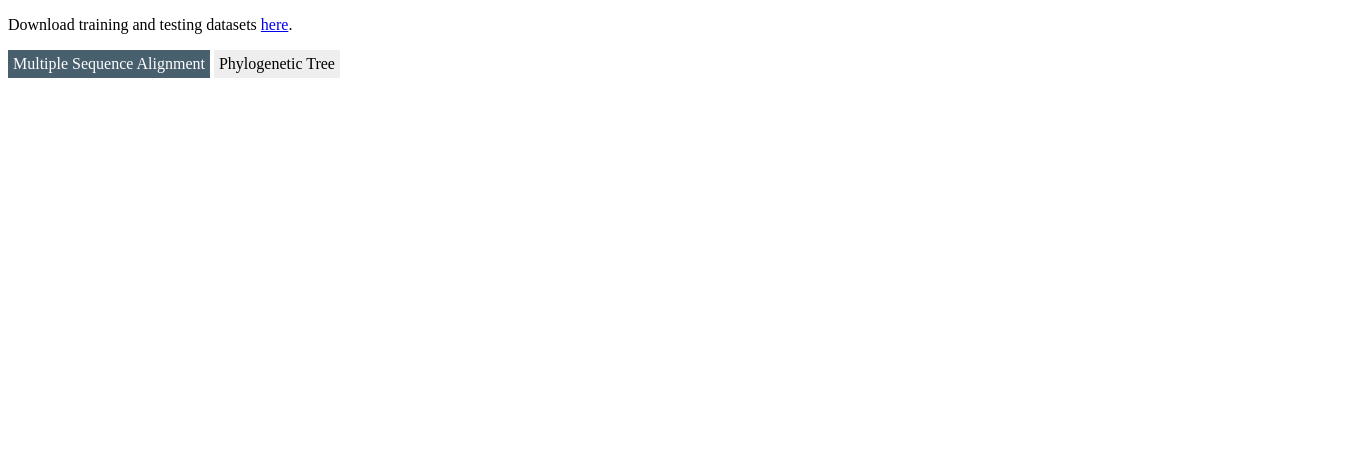
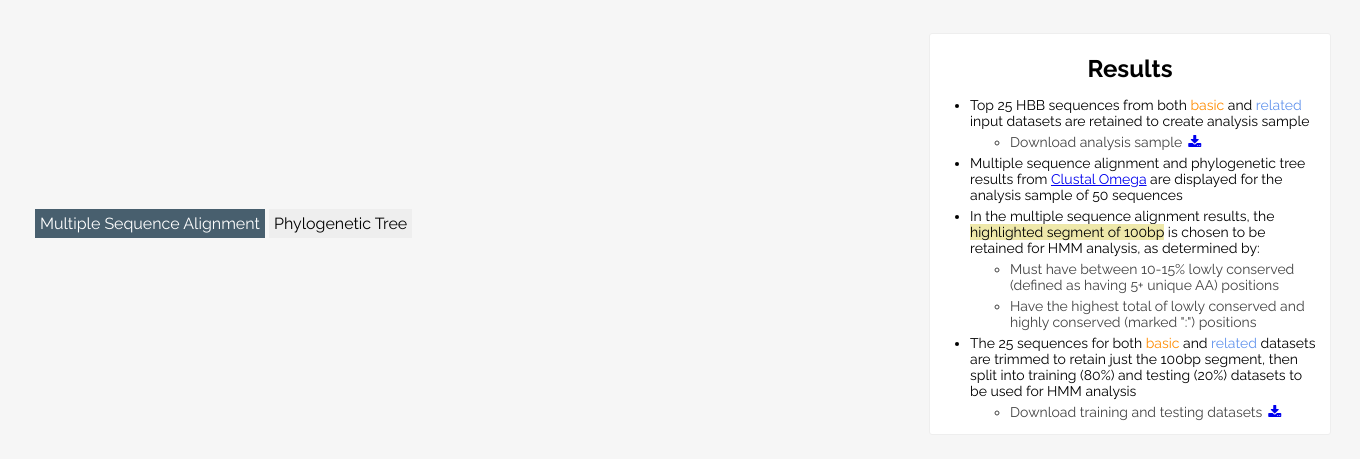
Before and after one commit to cyouh95/project_cs123b, a Flask app: page /results in a window 1360 px wide. Shown: the top 459 px of the page. Run offline with Flask 2, Linux system fonts and the light colour scheme; some libraries are stand-ins or nearby versions.

Commit message:
add info

```diff
--- a/app.py
+++ b/app.py
@@ -53,5 +53,10 @@
     return send_file(data, mimetype='application/zip', as_attachment=True, attachment_filename='output.zip')
 
 
+@app.route('/favicon.ico')
+def send_favicon():
+    return send_file('favicon.ico')
+
+
 if __name__ == '__main__':
     app.run(debug=True)
--- a/static/css/style.css
+++ b/static/css/style.css
@@ -1,4 +1,99 @@
-/* Tabs */
+@import url('https://fonts.googleapis.com/css?family=Raleway:400,700');
+
+body {
+  font-family: Raleway, sans-serif;
+  background-color: #f6f6f6;
+}
+
+#main {
+  width: 600px;
+  height: 550px;
+  margin: 50px auto 0;
+  padding: 10px;
+  font-size: 14px;
+  text-align: center;
+}
+
+hr {
+  border-color: aliceblue;
+}
+
+h2, h3 {
+  margin-bottom: 0;
+}
+
+ol, ul {
+  text-align: left;
+}
+
+ol li, ul li {
+  margin: 5px 0;
+}
+
+ul ul li {
+    color: #444;
+}
+
+#main ol {
+  margin: 20px 30px;
+}
+
+#info ul {
+  font-size: 14px;
+  padding-right: 10px;
+}
+
+#submit {
+    margin-top: 15px;
+}
+
+.content {
+  border: 1px solid #eee;
+  background-color: #fff;
+  border-radius: 3px;
+}
+
+.box {
+  border: gray 1px solid;
+  width: 80%;
+  margin: 10px auto;
+  overflow: auto;
+  display: flex;
+  align-items: center;
+}
+
+.box input {
+  margin-left: 20px;
+}
+
+.left {
+  width: 40%;
+  float: left;
+  border-right: gray 1px solid;
+}
+
+.left, .highlight {
+  background-color: aliceblue;
+}
+
+.footnote {
+  font-size: 12px;
+  font-style: italic;
+}
+
+.error {
+  color: red;
+}
+
+.hidden {
+  display: none;
+}
+
+/* Results */
+
+#tabs {
+  text-align: left;
+}
 
 .button {
   display: inline-block;
@@ -24,10 +119,29 @@
   display: block;
 }
 
-/* MSA Table */
+.wrapper {
+  width: 1350px;
+  margin: 0 auto;
+  text-align: center;
+}
+
+#results {
+  width: 850px;
+}
+
+#info {
+  width: 400px;
+}
+
+#results, #info {
+  display: inline-block;
+  vertical-align: middle;
+  margin: 25px 20px 0;
+}
+
+/* MSA */
 
 .scroll-wrapper {
-  max-width: 70%;
   max-height: 80vh;
   overflow: scroll;
   position: relative;
@@ -35,9 +149,10 @@
 }
 
 #msa table {
-  font-size: 10px;
+  font-size: 12px;
   text-align: center;
   border-spacing: 0;
+  font-family: "Courier New", serif;
 }
 
 #msa table td {
@@ -52,6 +167,8 @@
   text-align: left;
   padding-right: 5px;
   z-index: 1;
+  font-family: Raleway, sans-serif;
+  white-space: nowrap;
 }
 
 #msa table tr td:nth-child(2) {
@@ -70,7 +187,7 @@
 
 #msa table tr:nth-last-child(2) td {
   position: sticky;
-  bottom: 13px;
+  bottom: 14px;
   border-top: 1px solid #444;
   background-color: white;
 }
@@ -87,21 +204,7 @@
 }
 
 svg text {
-  font-size: 14px;
-}
-
-.axis text {
-  font-size: 10px
-}
-
-.axis path {
-  opacity: 0;
-}
-
-circle {
-  fill: white;
-  stroke: #485F6E;
-  stroke-width: 2;
+  font-size: 11px;
 }
 
 /* Colors */
--- a/static/js/script.js
+++ b/static/js/script.js
@@ -57,7 +57,7 @@
 
         // Create tree
         var width = 800;
-        var height = 2000;
+        var height = 1000;
 
         var svg = d3.select('#phylotree .scroll-wrapper')
             .append('svg')
@@ -97,14 +97,10 @@
                 return 'translate(' + d.y + ',' + d.x + ')'
             }).filter(function(d) { return d.data.name.indexOf('|') === -1; });
 
-        // Add circles
-        g.append('circle')
-            .attr('r', 7);
-
         // Add text
         g.append('text')
             .attr('dy', '0.37em')
-            .attr('x', 10)
+            .attr('x', 3)
             .text(function(d) { return d.data.name; })
             .attr('class', function(d) { return basicNames.indexOf(d.data.name) !== -1 ? 'basic' : 'related'; });
     }
--- /dev/null
+++ b/templates/base.j2
@@ -0,0 +1,16 @@
+<!doctype html>
+<html>
+
+<head>
+    <title>HBB Gene Analysis</title>
+    <script type="text/javascript" src="https://ajax.googleapis.com/ajax/libs/jquery/1.10.2/jquery.min.js"></script>
+    {% block scripts %}{% endblock %}
+    <link rel="stylesheet" href="https://cdnjs.cloudflare.com/ajax/libs/font-awesome/4.7.0/css/font-awesome.min.css">
+    <link rel="stylesheet" type="text/css" href="/static/css/style.css" />
+</head>
+
+<body>
+    {% block body %}{% endblock %}
+</body>
+
+</html>
--- a/templates/results.j2
+++ b/templates/results.j2
@@ -1,20 +1,15 @@
-<!doctype html>
-<html>
+{% extends "base.j2" %}
 
-<head>
-    <title>HBB Gene Analysis</title>
-    <script type="text/javascript" src="https://ajax.googleapis.com/ajax/libs/jquery/1.10.2/jquery.min.js"></script>
+{% block scripts %}
     <script src="https://cdnjs.cloudflare.com/ajax/libs/PapaParse/4.1.2/papaparse.js"></script>
     <script src="https://d3js.org/d3.v4.min.js"></script>
     <script type="text/javascript" src="/static/js/script.js" crossorigin=""></script>
-    <link rel="stylesheet" type="text/css" href="/static/css/style.css" />
-</head>
+{% endblock %}
 
-<body>
-    <p>Download training and testing datasets <a href="{{ url_for('download') }}">here</a>.</p>
-
-    <div id="controls">
-        <div>
+{% block body %}
+    <div class="wrapper">
+        <div id="results">
+            <div id="tabs">
                 <div class="button active" data-tab="msa">Multiple Sequence Alignment</div>
                 <div class="button" data-tab="phylotree">Phylogenetic Tree</div>
             </div>
@@ -27,6 +22,28 @@
                 <div class="scroll-wrapper"></div>
             </div>
         </div>
-</body>
 
-</html>
+        <div id="info" class="content">
+            <h2>Results</h2>
+            <ul>
+                <li>Top 25 HBB sequences from both <span class="basic">basic</span> and <span class="related">related</span> input datasets are retained to create analysis sample
+                    <ul>
+                        <li>Download analysis sample <a href="/static/data/clustalo_input.fasta" download><i class="fa fa-download fa-fw"></i></a>
+                    </ul>
+                </li>
+                <li>Multiple sequence alignment and phylogenetic tree results from <a href="https://www.ebi.ac.uk/Tools/msa/clustalo/" target="_blank">Clustal Omega</a> are displayed for the analysis sample of 50 sequences</li>
+                <li>In the multiple sequence alignment results, the <span style="background-color:#eee8aa">highlighted segment of 100bp</span> is chosen to be retained for HMM analysis, as determined by:
+                    <ul>
+                        <li>Must have between 10-15% lowly conserved (defined as having 5+ unique AA) positions</li>
+                        <li>Have the highest total of lowly conserved and highly conserved (marked ":") positions</li>
+                    </ul>
+                </li>
+                <li>The 25 sequences for both <span class="basic">basic</span> and <span class="related">related</span> datasets are trimmed to retain just the 100bp segment, then split into training (80%) and testing (20%) datasets to be used for HMM analysis
+                    <ul>
+                        <li>Download training and testing datasets <a href="{{ url_for('download') }}"><i class="fa fa-download fa-fw"></i></a>
+                    </ul>
+                </li>
+            </ul>
+        </div>
+    </div>
+{% endblock %}
```
Also changed, not shown: templates/index.j2 (+49 -26 lines), favicon.ico (added), 1 other file. Lines whose indentation alone changed are shown as unchanged.
